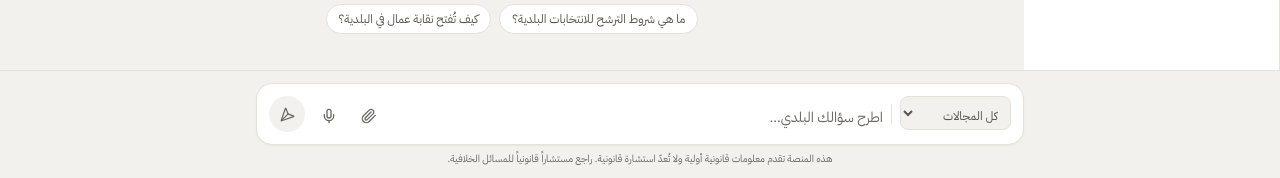
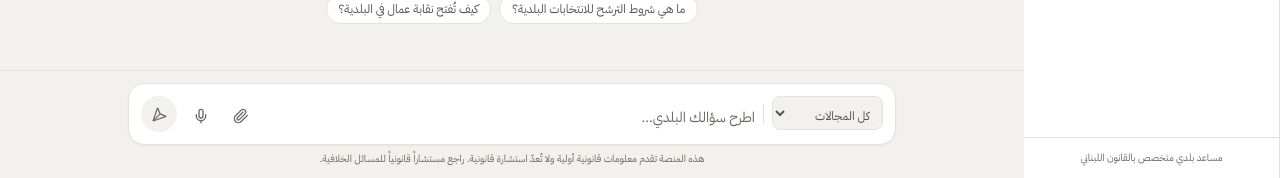
Before and after one commit to wfklawfirm/baladi-web, a Next.js app: page /assistant in a window 1280 px wide. Shown: the part 622-800 px from the top of the page. Built offline with nearby package versions, Linux system fonts and the light colour scheme.

Commit message:
fix: InputBar no longer fixed — moves with sidebar for consistent centering

```diff
--- a/app/assistant/page.tsx
+++ b/app/assistant/page.tsx
@@ -283,7 +283,7 @@ export default function AssistantPage() {
           {messages.length === 0 ? (
             <LandingView onAsk={handleExampleAsk} />
           ) : (
-            <div className="max-w-3xl mx-auto px-4 pt-6 pb-44 space-y-5">
+            <div className="max-w-3xl mx-auto px-4 pt-6 pb-8 space-y-5">
               {messages.map(msg => (
                 <MessageBubble
                   key={msg.id}
--- a/components/InputBar.tsx
+++ b/components/InputBar.tsx
@@ -105,7 +105,7 @@ export default function InputBar({ onSend, loading, initialValue = '' }: Props)
   const canSend = (query.trim() || attachedFile) && !loading && !recording
 
   return (
-    <div className="fixed bottom-0 right-0 left-0 bg-warm-bg border-t border-warm-border px-4 py-3 z-10">
+    <div className="bg-warm-bg border-t border-warm-border px-4 py-3">
       <div className="max-w-3xl mx-auto">
 
         {/* Attached file chip */}
--- a/components/LandingView.tsx
+++ b/components/LandingView.tsx
@@ -39,7 +39,7 @@ interface Props {
 
 export default function LandingView({ onAsk }: Props) {
   return (
-    <div className="flex flex-col items-center justify-center h-full px-6 pb-28 animate-fade-in transition-all duration-300">
+    <div className="flex flex-col items-center justify-center h-full px-6 pb-6 animate-fade-in transition-all duration-300">
       {/* Logo */}
       <div className="mb-6">
         <Image
```
